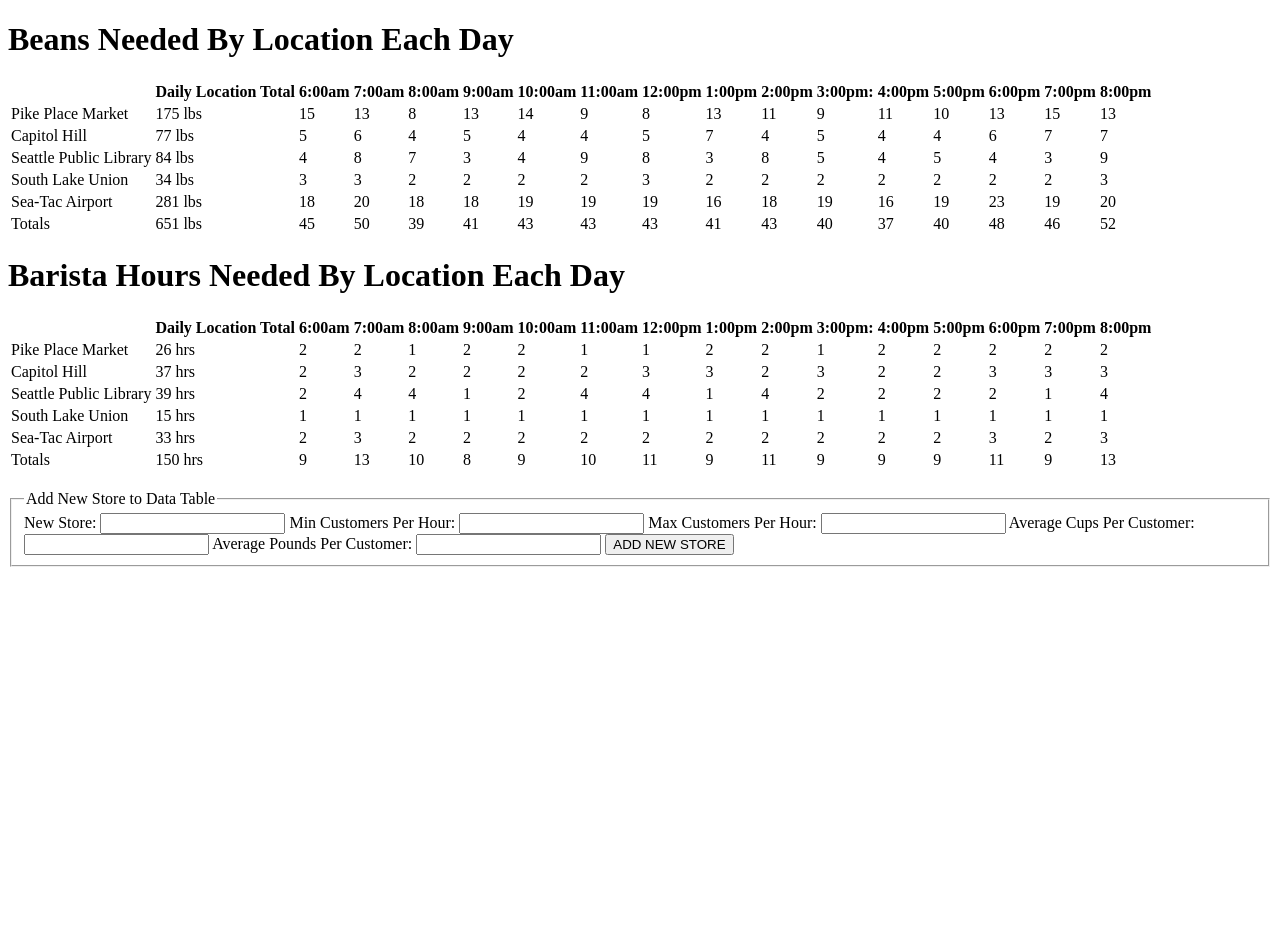
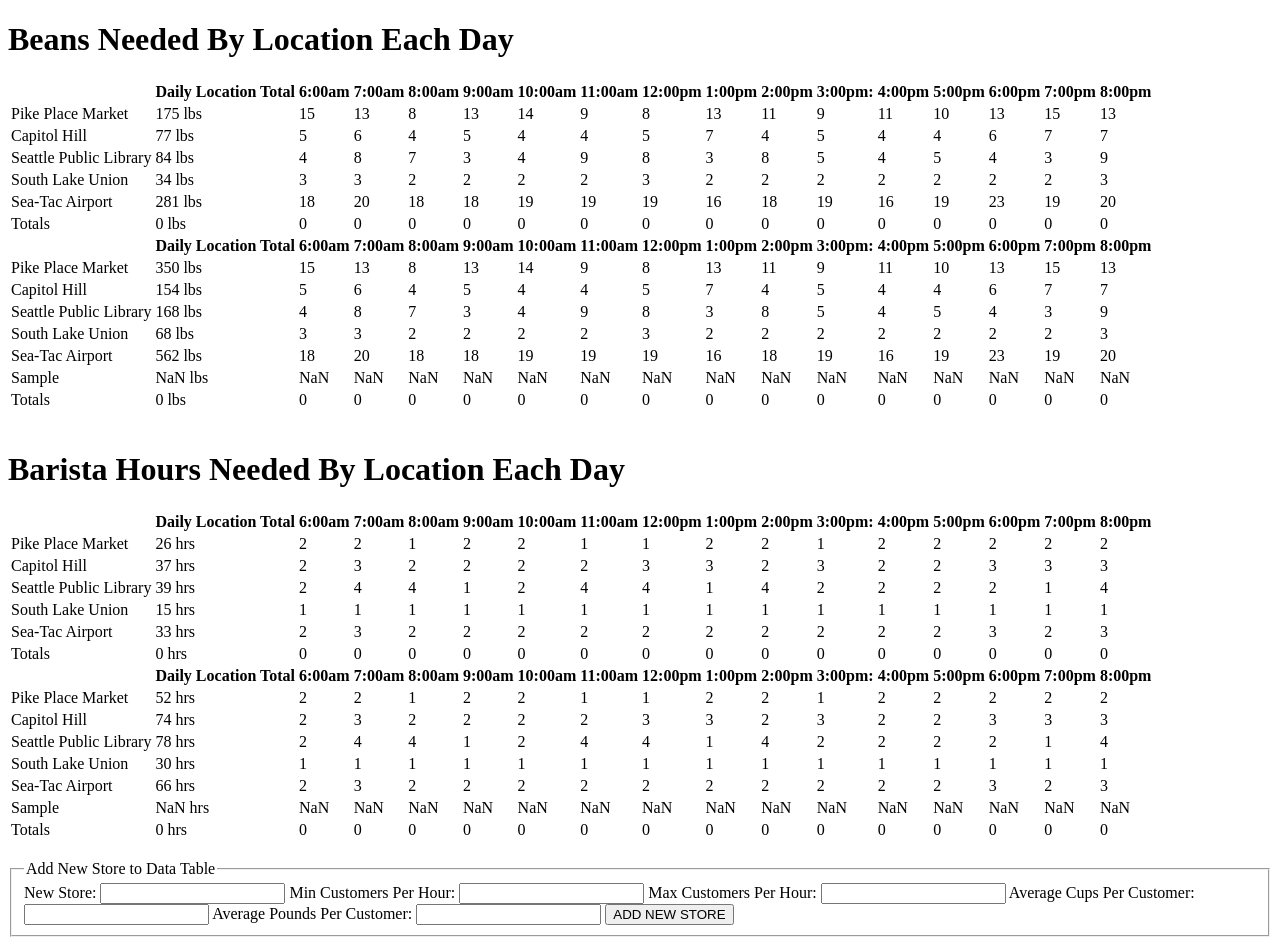
Before and after one commit to JazzyMcSuperfly/campfire-coffee, a plain HTML site: page data.html in a window 1280 px wide. Both pictures are taken after typing "Sample", "Sample", "Sample", "Sample", "Sample" into the empty fields and a click on the button "ADD NEW STORE". Before the commit the page ends 800 px from the top, so only its background shows below. Drawn offline with Linux system fonts and the light colour scheme.

Commit message:
add store form works, but not rendering - HELP!

```diff
--- a/app.js
+++ b/app.js
@@ -5,7 +5,7 @@ var actualStaffHourly = [];
 var actualBeansHourly = [];
 var coffeeTable = document.getElementById('beans-table');
 var staffTable = document.getElementById('baristas-table');
-var addNewStore = document.getElementById('addNewStore');
+var newStoreForm = document.getElementById('newStoreForm');
 
 //Kiosk Location Constructor
 function CoffeeKiosk(locName, minCust, maxCust, avgCupsCust, avgPoundsCust) {
@@ -162,22 +162,8 @@ CoffeeKiosk.prototype.renderStaff = function() {
   staffTable.appendChild(trEl);
 };
 
-var runRenders = function() {
-  for (var i = 0; i < allKiosks.length; i++) {
-    allKiosks[i].renderBeans();
-    allKiosks[i].renderStaff();
-  }
-};
-
-//Creating store objects
-var pikePlace = new CoffeeKiosk('Pike Place Market', 14, 35, 1.2, 0.34);
-var capitolHill = new CoffeeKiosk('Capitol Hill', 12, 28, 3.2, 0.03);
-var seattlePublicLibrary = new CoffeeKiosk('Seattle Public Library', 9, 45, 2.6, 0.02);
-var southLakeUnion = new CoffeeKiosk('South Lake Union', 5, 18, 1.3, 0.04);
-var seaTacAirport = new CoffeeKiosk('Sea-Tac Airport', 28, 44, 1.1, 0.41);
-
 //Coffee Table header Render
-
+function headerBeansRender() {
   var thEl = document.createElement('th');
   thEl.textContent = '';
   coffeeTable.appendChild(thEl);
@@ -191,9 +177,10 @@ for (var i = 0; i < hours.length; i++) {
     thEl.textContent = hours[i];
     coffeeTable.appendChild(thEl);
   };
+}
 
 // Barista Table Header Render
-
+function headerBaristaRender() {
   var thEl = document.createElement('th');
   thEl.textContent = '';
   staffTable.appendChild(thEl);
@@ -207,9 +194,8 @@ for (var i = 0; i < hours.length; i++) {
     thEl.textContent = hours[i];
     staffTable.appendChild(thEl);
   };
+}
 
-//Render Data Function
-runRenders();
 //Footer Display Var
 var beanFooterTotalDisp = 0;
 for (var i = 0; i < allKiosks.length; i++) {
@@ -224,7 +210,7 @@ for (var i = 0; i < hours.length; i++) {
   actualBeansHourly.push(sum);
 }
 
-var renderBeanTotals = function() {
+function renderBeanTotals() {
   var trEl = document.createElement('tr');
   var tdEl = document.createElement('td');
   tdEl.textContent = 'Totals';
@@ -256,7 +242,7 @@ for (var i = 0; i < hours.length; i++) {
   actualStaffHourly.push(sum);
 }
 
-var renderStaffTotals = function() {
+function renderStaffTotals() {
   var trEl = document.createElement('tr');
   var tdEl = document.createElement('td');
   tdEl.textContent = 'Totals';
@@ -274,8 +260,33 @@ var renderStaffTotals = function() {
   staffTable.appendChild(trEl);
 };
 
+function renderTables() {
+  headerBeansRender();
+  headerBaristaRender();
+  for (var i = 0; i < allKiosks.length; i++) {
+    allKiosks[i].renderBeans();
+    allKiosks[i].renderStaff();
+  }
+  renderBeanTotals();
+  renderStaffTotals();
+}
+
+function renderNewTables() {
+  coffeeTable.innerHtml = '';
+  staffTable.innerHtml = '';
+  renderTables();
+};
+
+//Creating store objects
+var pikePlace = new CoffeeKiosk('Pike Place Market', 14, 35, 1.2, 0.34);
+var capitolHill = new CoffeeKiosk('Capitol Hill', 12, 28, 3.2, 0.03);
+var seattlePublicLibrary = new CoffeeKiosk('Seattle Public Library', 9, 45, 2.6, 0.02);
+var southLakeUnion = new CoffeeKiosk('South Lake Union', 5, 18, 1.3, 0.04);
+var seaTacAirport = new CoffeeKiosk('Sea-Tac Airport', 28, 44, 1.1, 0.41);
+
+renderTables();
+
 //EVENT HANDLERS!
-
 function handleAddNew(event) {
   event.preventDefault();
 
@@ -289,7 +300,8 @@ function handleAddNew(event) {
   var avgCups = event.target.avgCups.value;
   var avgPounds = event.target.avgPounds.value;
 
-  var newStore = function() { new CoffeeKiosk(location, min, max, avgCups, avgPounds);
+  var newStore = function() {
+    new CoffeeKiosk(location, min, max, avgCups, avgPounds);
   };
   newStore();
 
@@ -298,14 +310,9 @@ function handleAddNew(event) {
   event.target.max.value = null;
   event.target.avgCups.value = null;
   event.target.avgPounds.value = null;
+
+  renderNewTables();
 }
 
-function renderTotals() {
-  renderBeanTotals();
-  renderStaffTotals();
-}
-
-renderTotals();
-
 //event listener
-addNewStore.addEventListener('submit', handleAddNew);
+newStoreForm.addEventListener('submit', handleAddNew);
--- a/data.html
+++ b/data.html
@@ -9,14 +9,14 @@
   <body>
     <h1>Beans Needed By Location Each Day</h1>
     <table id="beans-table"></table>
-
+    <br/>
     <h1>Barista Hours Needed By Location Each Day</h1>
     <table id="baristas-table"></table>
 
     <br/>
     <!-- NEW STORE ENTRY FORM! -->
 
-    <form id="addNewStore">
+    <form id="newStoreForm">
       <fieldset>
         <legend>Add New Store to Data Table</legend>
 
```
Lines whose indentation alone changed are shown as unchanged.
